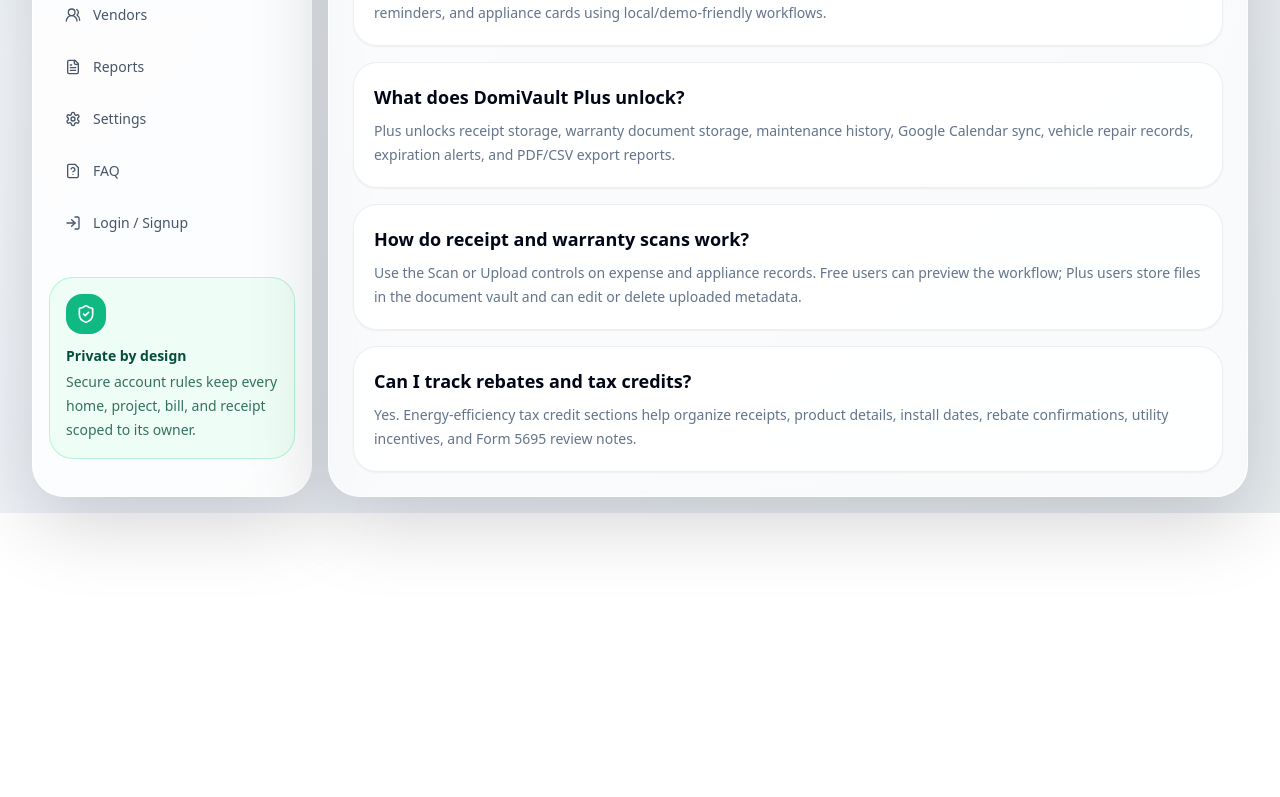
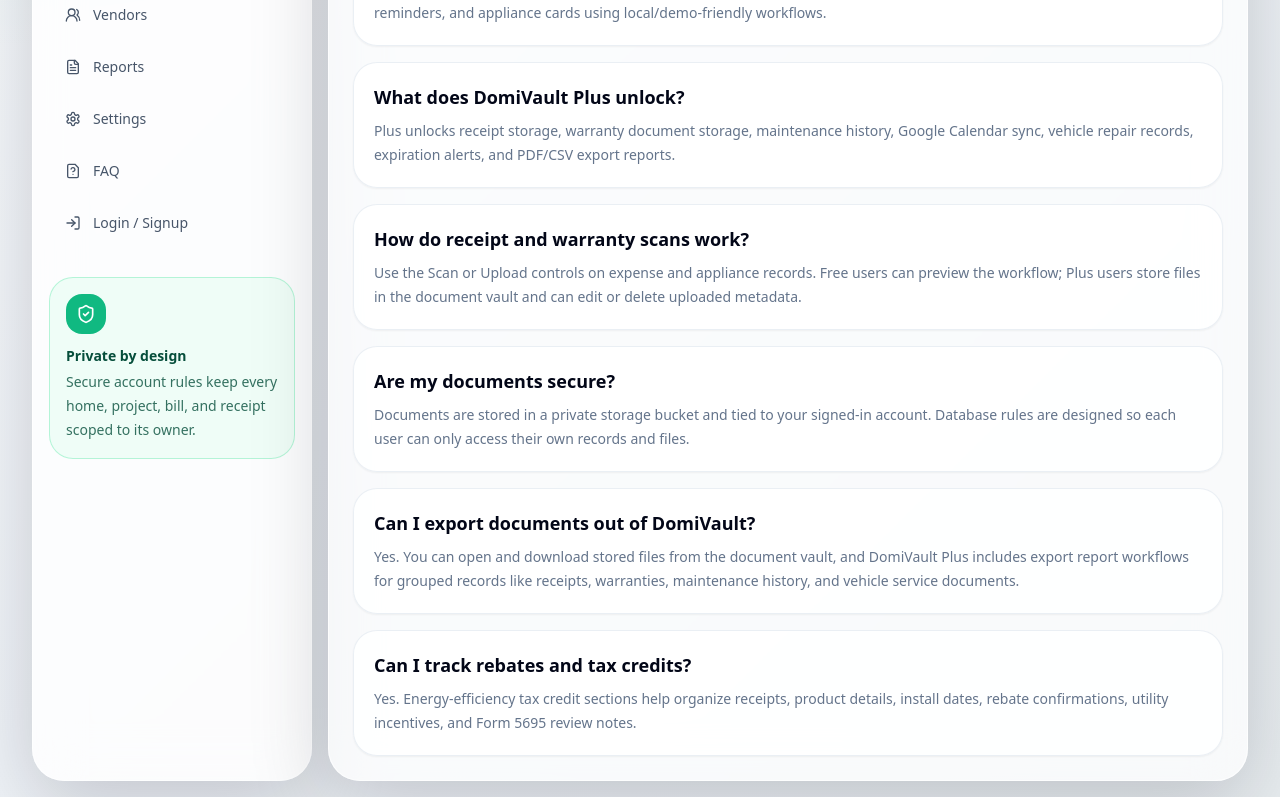
Before and after one commit to lvcg/connectionadvisor, a Next.js app: page /faq in a window 1280 px wide. Shown: the part 460-1257 px from the top of the page. Before the commit the page ends 973 px from the top, so only its background shows below. Built offline with nearby package versions, Linux system fonts and the light colour scheme; no server answers.

Commit message:
Add document security FAQ entries

```diff
--- a/components/faq/faq-section.tsx
+++ b/components/faq/faq-section.tsx
@@ -10,6 +10,14 @@
   {
     question: "How do receipt and warranty scans work?",
     answer: "Use the Scan or Upload controls on expense and appliance records. Free users can preview the workflow; Plus users store files in the document vault and can edit or delete uploaded metadata.",
+  },
+  {
+    question: "Are my documents secure?",
+    answer: "Documents are stored in a private storage bucket and tied to your signed-in account. Database rules are designed so each user can only access their own records and files.",
+  },
+  {
+    question: "Can I export documents out of DomiVault?",
+    answer: "Yes. You can open and download stored files from the document vault, and DomiVault Plus includes export report workflows for grouped records like receipts, warranties, maintenance history, and vehicle service documents.",
   },
   {
     question: "Can I track rebates and tax credits?",
```
